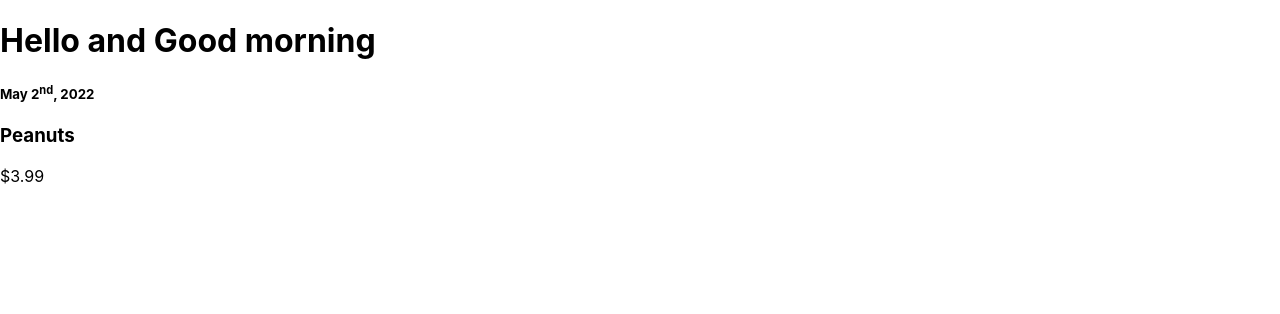
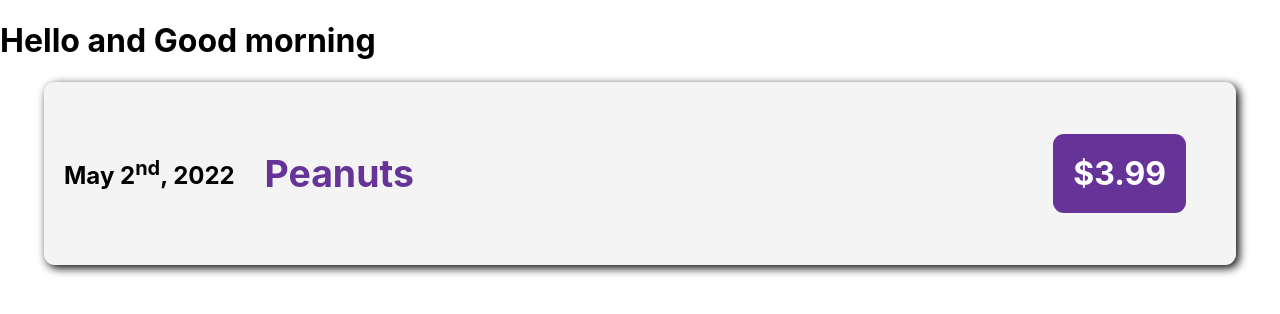
Before and after one commit to KramStyles/react_1, a React (Create React App) app: page / in a window 1280 px wide. Shown: the top 314 px of the page. Built offline with nearby package versions, Linux system fonts and the light colour scheme.

Commit message:
updated expense css

```diff
--- a/src/components/ExpenseItem.css
+++ b/src/components/ExpenseItem.css
@@ -0,0 +1,29 @@
+.expense_container{
+    margin: 10px auto;
+    width: 90%;
+    border-radius: 11px;
+    background-color: #dddddd50;
+    padding: 0 20px;
+    /*min-height: 40px;*/
+    display: flex;
+    align-items: center;
+    box-shadow: 3px 3px 10px black;
+}
+
+.expense_container div{
+    font-weight: bold;
+    font-size: 2em;
+    display: flex;
+    justify-content: space-between;
+    align-items: center;
+    color: rebeccapurple;
+    width: 80%;
+    margin: 20px auto;
+}
+.expense_container p{
+    background-color: rebeccapurple;
+    padding: 20px;
+    border-radius: 11px;
+    color: white;
+
+}
--- a/src/components/ExpenseItem.js
+++ b/src/components/ExpenseItem.js
@@ -2,8 +2,8 @@ import './ExpenseItem.css';
 
 function ExpenseItem() {
     return (
-        <div>
-            <h5>May 2<sup>nd</sup>, 2022</h5>
+        <div className={"expense_container"}>
+            <h2>May 2<sup>nd</sup>, 2022</h2>
             <div>
                 <h3>Peanuts</h3>
                 <p>$3.99</p>
```
